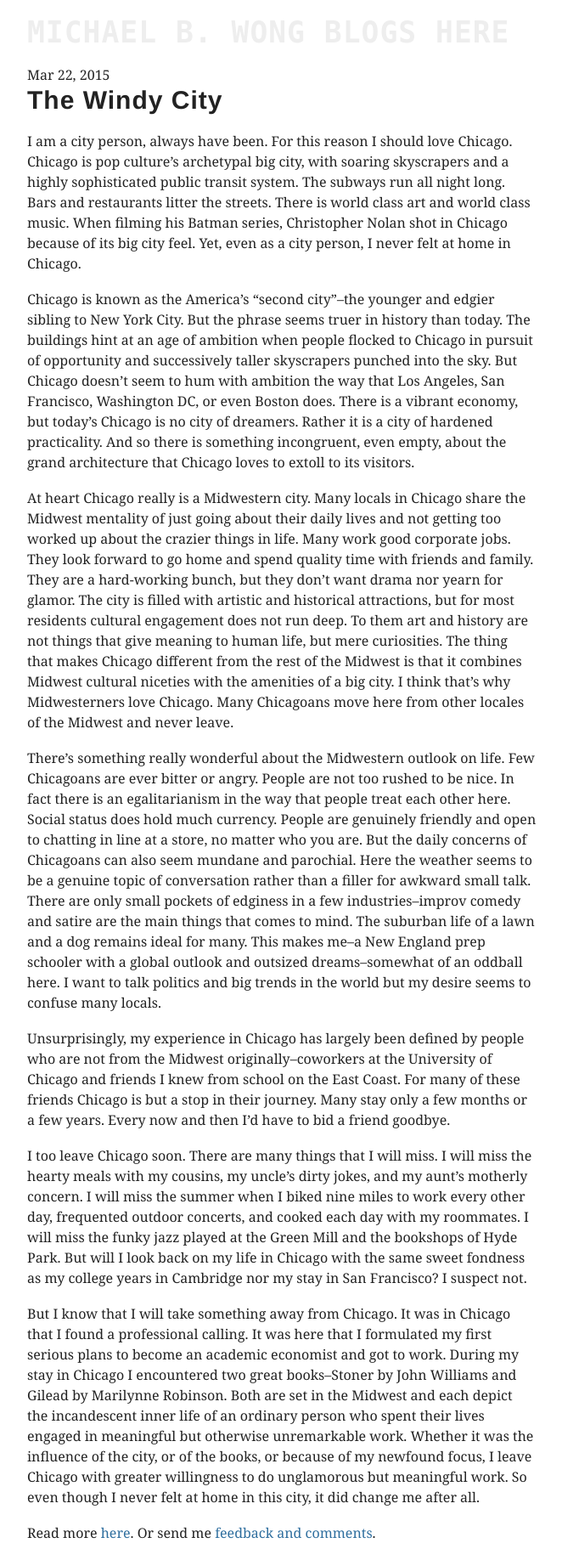
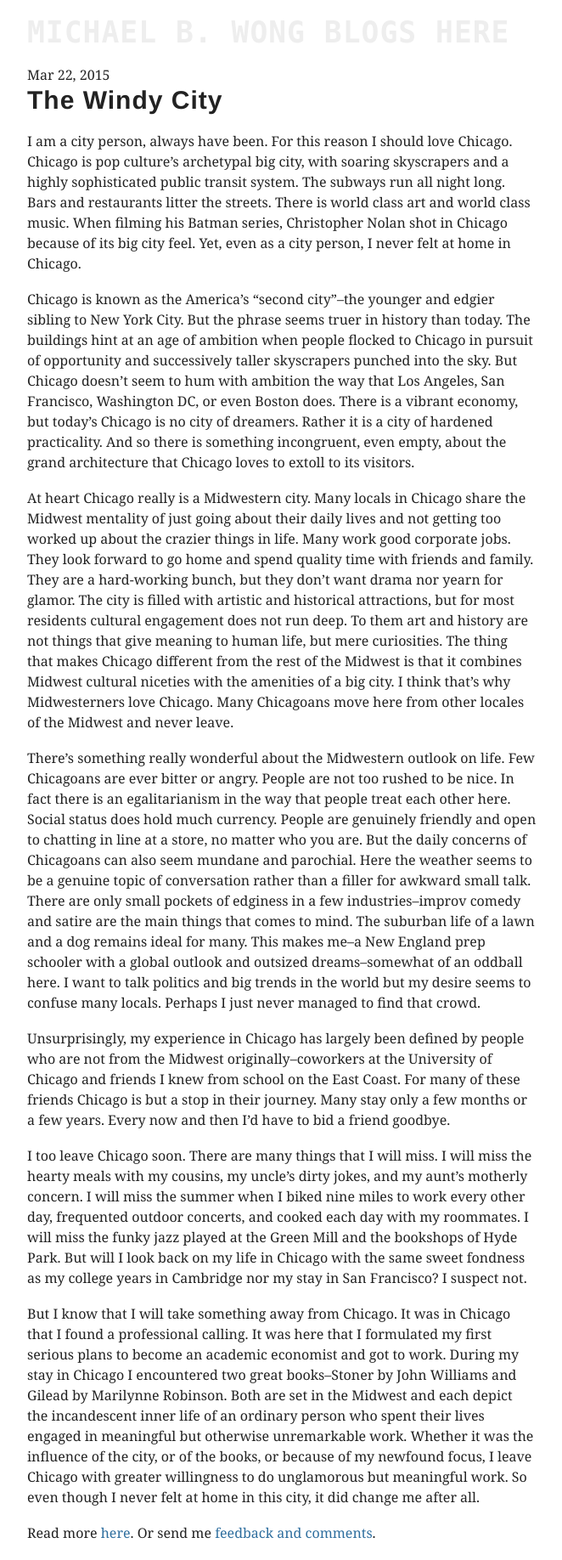
Before and after one commit to mbwong/mbwong.github.com, a Jekyll site: the page built from _posts/2015-03-22-chicago.md, in a window 1280 px wide. Shown: the whole page at 85% size, without its empty margins (308-970 px from the left). Built offline with Jekyll 4.4.1, drawn with Linux system fonts in a browser that asks for light colours.

Commit message:
Update 2015-03-22-chicago.md

```diff
--- a/_posts/2015-03-22-chicago.md
+++ b/_posts/2015-03-22-chicago.md
@@ -12,7 +12,7 @@ Chicago is known as the America's "second city"--the younger and edgier sibling
 
 At heart Chicago really is a Midwestern city. Many locals in Chicago share the Midwest mentality of just going about their daily lives and not getting too worked up about the crazier things in life. Many work good corporate jobs. They look forward to go home and spend quality time with friends and family. They are a hard-working bunch, but they don't want drama nor yearn for glamor. The city is filled with artistic and historical attractions, but for most residents cultural engagement does not run deep. To them art and history are not things that give meaning to human life, but mere curiosities. The thing that makes Chicago different from the rest of the Midwest is that it combines Midwest cultural niceties with the amenities of a big city. I think that's why Midwesterners love Chicago. Many Chicagoans move here from other locales of the Midwest and never leave.
 
-There's something really wonderful about the Midwestern outlook on life. Few Chicagoans are ever bitter or angry. People are not too rushed to be nice. In fact there is an egalitarianism in the way that people treat each other here. Social status does hold much currency. People are genuinely friendly and open to chatting in line at a store, no matter who you are. But the daily concerns of Chicagoans can also seem mundane and parochial. Here the weather seems to be a genuine topic of conversation rather than a filler for awkward small talk. There are only small pockets of edginess in a few industries--improv comedy and satire are the main things that comes to mind. The suburban life of a lawn and a dog remains ideal for many. This makes me--a New England prep schooler with a global outlook and outsized dreams--somewhat of an oddball here. I want to talk politics and big trends in the world but my desire seems to confuse many locals.
+There's something really wonderful about the Midwestern outlook on life. Few Chicagoans are ever bitter or angry. People are not too rushed to be nice. In fact there is an egalitarianism in the way that people treat each other here. Social status does hold much currency. People are genuinely friendly and open to chatting in line at a store, no matter who you are. But the daily concerns of Chicagoans can also seem mundane and parochial. Here the weather seems to be a genuine topic of conversation rather than a filler for awkward small talk. There are only small pockets of edginess in a few industries--improv comedy and satire are the main things that comes to mind. The suburban life of a lawn and a dog remains ideal for many. This makes me--a New England prep schooler with a global outlook and outsized dreams--somewhat of an oddball here. I want to talk politics and big trends in the world but my desire seems to confuse many locals. Perhaps I just never managed to find that crowd.
 
 Unsurprisingly, my experience in Chicago has largely been defined by people who are not from the Midwest originally--coworkers at the University of Chicago and friends I knew from school on the East Coast. For many of these friends Chicago is but a stop in their journey. Many stay only a few months or a few years. Every now and then I'd have to bid a friend goodbye.
 
```
